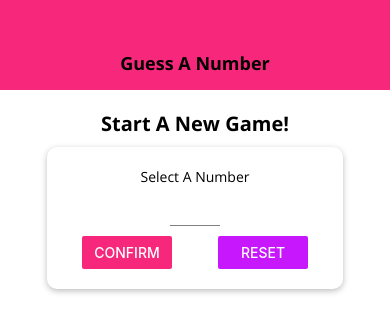
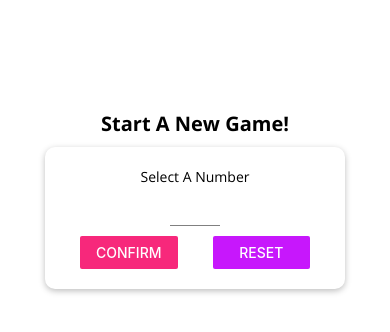
Before and after one commit to robbbowes/NumberGuesser, a React Native app: screen / in a window 390 px wide. Shown: the top 332 px of the page. Built offline with nearby package versions, Linux system fonts and the light colour scheme.

Commit message:
Platform specific styling

```diff
--- a/app.json
+++ b/app.json
@@ -3,7 +3,7 @@
     "name": "guess-a-number",
     "slug": "guess-a-number",
     "version": "1.0.0",
-    "orientation": "portrait",
+    "orientation": "default",
     "icon": "./assets/icon.png",
     "splash": {
       "image": "./assets/splash.png",
--- a/components/Header.js
+++ b/components/Header.js
@@ -1,25 +1,42 @@
 import React from 'react'
-import { View, StyleSheet } from 'react-native'
+import { View, StyleSheet, Platform } from 'react-native'
 
 import TitleText from './TitleText'
 import Colours from '../constants/colours'
+import { Colors } from 'react-native/Libraries/NewAppScreen';
 
 const Header = props => {
     return (
-        <View style={styles.header}>
-            <TitleText>{props.title}</TitleText>
+        <View style={{
+            ...styles.headerBase,
+            ...Platform.select({
+                ios: styles.headerIOS,
+                android: styles.headerAndroid
+            })
+        }}>
+            <TitleText style={styles.title}>{props.title}</TitleText>
         </View>
     );
 };
 
 const styles = StyleSheet.create({
-    header: {
+    headerBase: {
         width: '100%',
         height: 90,
         paddingTop: 36,
-        backgroundColor: Colours.primary,
         alignItems: 'center',
         justifyContent: 'center'
+    },
+    headerIOS: {
+        backgroundColor: 'white',
+        borderBottomColor: '#ccc',
+        borderBottomWidth: 1
+    },
+    headerAndroid: {
+        backgroundColor: Colours.primary
+    },
+    title: {
+        color: Platform.OS === 'ios' ? Colors.primary : 'white'
     }
 });
 
--- a/components/MainButton.js
+++ b/components/MainButton.js
@@ -1,24 +1,35 @@
 import React from 'react'
-import { View, Text, StyleSheet, TouchableOpacity } from 'react-native'
+import { View, Text, StyleSheet, TouchableOpacity, TouchableNativeFeedback, Platform } from 'react-native'
 
 import Colours from '../constants/colours'
 
 const MainButton = props => {
+    let ButtonComponent = TouchableOpacity;
+
+    if (Platform.OS === 'android' && Platform.Version >= 21) {
+        ButtonComponent = TouchableNativeFeedback;
+    }
+
     return (
-        <TouchableOpacity activeOpactity={0.8} onPress={props.onPress}>
-            <View style={styles.button}>
-                <Text style={styles.buttonText}>{props.children}</Text>
-            </View>
-        </TouchableOpacity>
+        <View style={styles.buttonContainer}>
+            <ButtonComponent activeOpactity={0.8} onPress={props.onPress}>
+                <View style={styles.button}>
+                    <Text style={styles.buttonText}>{props.children}</Text>
+                </View>
+            </ButtonComponent>
+        </View>
     )
 }
 
 const styles = StyleSheet.create({
+    buttonContainer: {
+        borderRadius: 25,
+        overflow: 'hidden'
+    },
     button: {
         backgroundColor: Colours.primary,
         paddingVertical: 12,
-        paddingHorizontal: 30,
-        borderRadius: 25
+        paddingHorizontal: 30
     },
     buttonText: {
         color: 'white',
--- a/screens/GameOverScreen.js
+++ b/screens/GameOverScreen.js
@@ -1,5 +1,5 @@
 import React from 'react'
-import { View, Text, StyleSheet, Image } from 'react-native'
+import { View, Text, StyleSheet, Image, Dimensions, ScrollView, SafeAreaView } from 'react-native'
 
 import BodyText from '../components/BodyText'
 import TitleText from '../components/TitleText'
@@ -8,6 +8,8 @@
 
 const GameOverScreen = props => {
     return (
+        <SafeAreaView>
+            <ScrollView>
                 <View style={styles.screen}>
                     <TitleText>The Game Is Over!</TitleText>
                     <View style={styles.imageContainer}>
@@ -25,6 +27,8 @@
                     </View>
                     <MainButton onPress={props.onRestartGame}>NEW GAME</MainButton>
                 </View>
+            </ScrollView>
+        </SafeAreaView>
     )
 }
 
@@ -32,16 +36,17 @@
     screen: {
         flex: 1,
         justifyContent: 'center',
-        alignItems: 'center'
+        alignItems: 'center',
+        paddingVertical: 10
     },
     imageContainer: {
-        width: 260,
-        height: 260,
-        borderRadius: 130,
+        width: Dimensions.get('window').width * 0.7,
+        height: Dimensions.get('window').width * 0.7,
+        borderRadius: Dimensions.get('window').width * 0.35,
         borderWidth: 3,
         borderColor: 'black',
         overflow: 'hidden',
-        margin: 30
+        marginVertical: Dimensions.get('window').height / 30
     },
     image: {
         width: '100%',
@@ -49,11 +54,11 @@
     },
     resultContainer: {
         marginHorizontal: 20,
-        marginVertical: 15
+        marginVertical: Dimensions.get('window').height / 60
     },
     resultText: {
         textAlign: 'center',
-        fontSize: 20
+        fontSize: Dimensions.get('window').height < 400 ? 16 : 20
     },
     highlight: {
         color: Colours.primary,
--- a/screens/GameScreen.js
+++ b/screens/GameScreen.js
@@ -1,5 +1,5 @@
 import React, { useState, useRef, useEffect } from 'react'
-import { View, Text, StyleSheet, FlatList } from 'react-native'
+import { View, Text, StyleSheet, FlatList, Dimensions } from 'react-native'
 import { Ionicons } from '@expo/vector-icons'
 
 import Card from '../components/Card'
@@ -40,10 +40,24 @@
     const initialGuess = generateRandomBetween(1, 100, props.userChoice);
     const [currentGuess, setCurrentGuess] = useState(initialGuess)
     const [pastGuesses, setPastGuesses] = useState([initialGuess.toString()])
+    const [availableDeviceWidth, setAvailableDeviceWidth] = useState(Dimensions.get('window').width)
+    const [availableDeviceHeight, setAvailableDeviceHeight] = useState(Dimensions.get('window').height)
     const currentLow = useRef(1)
     const currentHigh = useRef(100)
 
     const { userChoice, onGameOver } = props;
+
+    useEffect(() => {
+        const updateLayout = () => {
+            setAvailableDeviceHeight(Dimensions.get('window').height)
+            setAvailableDeviceWidth(Dimensions.get('window').width)
+        }
+        Dimensions.addEventListener('change', updateLayout)
+
+        return () => {
+            Dimensions.removeEventListener('change', updateLayout)
+        }
+    })
 
     useEffect(() => {
         if (currentGuess === userChoice) {
@@ -68,6 +82,36 @@
         setPastGuesses(curPastGuesses => [nextNumber.toString(), ...curPastGuesses])
     }
 
+    let listContainerStyle = styles.listContainer;
+    if (availableDeviceWidth <= 350) {
+        listContainerStyle = styles.listContainerBig
+    }
+
+    if (availableDeviceHeight < 500) {
+        return (
+            <View style={styles.screen}>
+                <Text>Opponent's Guess</Text>
+                <View style={styles.controls}>
+                    <MainButton onPress={() => { nextGuessHandler('lower') }}>
+                        <Ionicons name="md-remove" size={24} color="white" />
+                    </MainButton>
+                    <NumberContainer>{currentGuess}</NumberContainer>
+                    <MainButton onPress={() => { nextGuessHandler('higher') }}>
+                        <Ionicons name="md-add" size={24} color="white" />
+                    </MainButton>
+                </View>
+                <View style={listContainerStyle}>
+                    <FlatList
+                        keyExtractor={(item) => item}
+                        data={pastGuesses}
+                        renderItem={renderListItem.bind(this, pastGuesses.length)}
+                        contentContainerStyle={styles.list}
+                    />
+                </View>
+            </View>
+        )
+    }
+
     return (
         <View style={styles.screen}>
             <Text>Opponent's Guess</Text>
@@ -80,7 +124,7 @@
                     <Ionicons name="md-add" size={24} color="white" />
                 </MainButton>
             </Card>
-            <View style={styles.listContainer}>
+            <View style={listContainerStyle}>
                 {/* <ScrollView contentContainerStyle={styles.list}>
                     {pastGuesses.map((guess, index) => renderListItem(guess, (pastGuesses.length - index)))}
                 </ScrollView> */}
@@ -104,13 +148,23 @@
     buttonContainer: {
         flexDirection: 'row',
         justifyContent: 'space-around',
-        marginTop: 20,
+        marginTop: Dimensions.get('window') > 600 ? 20 : 5,
         width: 400,
         maxWidth: '90%'
+    },
+    controls: {
+        flexDirection: 'row',
+        justifyContent: 'space-around',
+        width: '80%',
+        alignItems: 'center'
     },
     listContainer: {
         flex: 1,
         width: '60%'
+    },
+    listContainerBig: {
+        flex: 1,
+        width: '80%'
     },
     list: {
         flexGrow: 1,
--- a/screens/StartGameScreen.js
+++ b/screens/StartGameScreen.js
@@ -1,5 +1,5 @@
-import React, { useState } from 'react'
-import { View, StyleSheet, Button, TouchableWithoutFeedback, Keyboard, Alert } from 'react-native'
+import React, { useState, useEffect } from 'react'
+import { View, StyleSheet, Button, TouchableWithoutFeedback, Keyboard, Alert, Dimensions, ScrollView, KeyboardAvoidingView } from 'react-native'
 
 import BodyText from '../components/BodyText'
 import TitleText from '../components/TitleText'
@@ -13,6 +13,20 @@
     const [enteredValue, setEnteredValue] = useState('');
     const [confirmed, setConfirmed] = useState(false)
     const [selectedNumber, setSelectedNumber] = useState()
+    const [buttonWidth, setButtonWidth] = useState(Dimensions.get('window').width / 4)
+
+    useEffect(() => {
+        const updateLayout = () => {
+            setButtonWidth(Dimensions.get('window').width / 4)
+        }
+
+        Dimensions.addEventListener('change', updateLayout)
+        return () => {
+            Dimensions.removeEventListener('change', updateLayout)
+        }
+    })
+
+
 
     const numberInputHandler = inputText => {
         setEnteredValue(inputText.replace(/[^0-9]/g, ''))
@@ -53,6 +67,8 @@
     }
 
     return (
+        <ScrollView>
+            <KeyboardAvoidingView behavior="position" keyboardVerticalOffset={30}>
                 <TouchableWithoutFeedback onPress={() => Keyboard.dismiss()}>
                     <View style={styles.screen}>
                         <TitleText style={styles.title}>Start A New Game!</TitleText>
@@ -69,10 +85,10 @@
                                 value={enteredValue}
                             />
                             <View style={styles.buttonContainer}>
-                        <View style={styles.button}>
+                                <View style={{ width: buttonWidth }}>
                                     <Button title="Confirm" onPress={confirmInputHandler} color={Colours.primary} />
                                 </View>
-                        <View style={styles.button}>
+                                <View style={{ width: buttonWidth }}>
                                     <Button title="Reset" onPress={resetInputHandler} color={Colours.accent} />
                                 </View>
                             </View>
@@ -80,6 +96,8 @@
                         {confirmedOutput}
                     </View>
                 </TouchableWithoutFeedback>
+            </KeyboardAvoidingView>
+        </ScrollView>
     );
 }
 
@@ -95,8 +113,9 @@
         fontFamily: 'open-sans-bold'
     },
     inputContainer: {
-        width: 300,
-        maxWidth: '80%',
+        width: '80%',
+        maxWidth: '95%',
+        minWidth: 300,
         alignItems: 'center'
     },
     buttonContainer: {
@@ -105,9 +124,9 @@
         justifyContent: 'space-between',
         paddingHorizontal: 15
     },
-    button: {
-        width: 90
-    },
+    // button: {
+    //     width: Dimensions.get('window').width / 4
+    // },
     input: {
         width: 50,
         textAlign: 'center'
```
Lines whose indentation alone changed are shown as unchanged.
